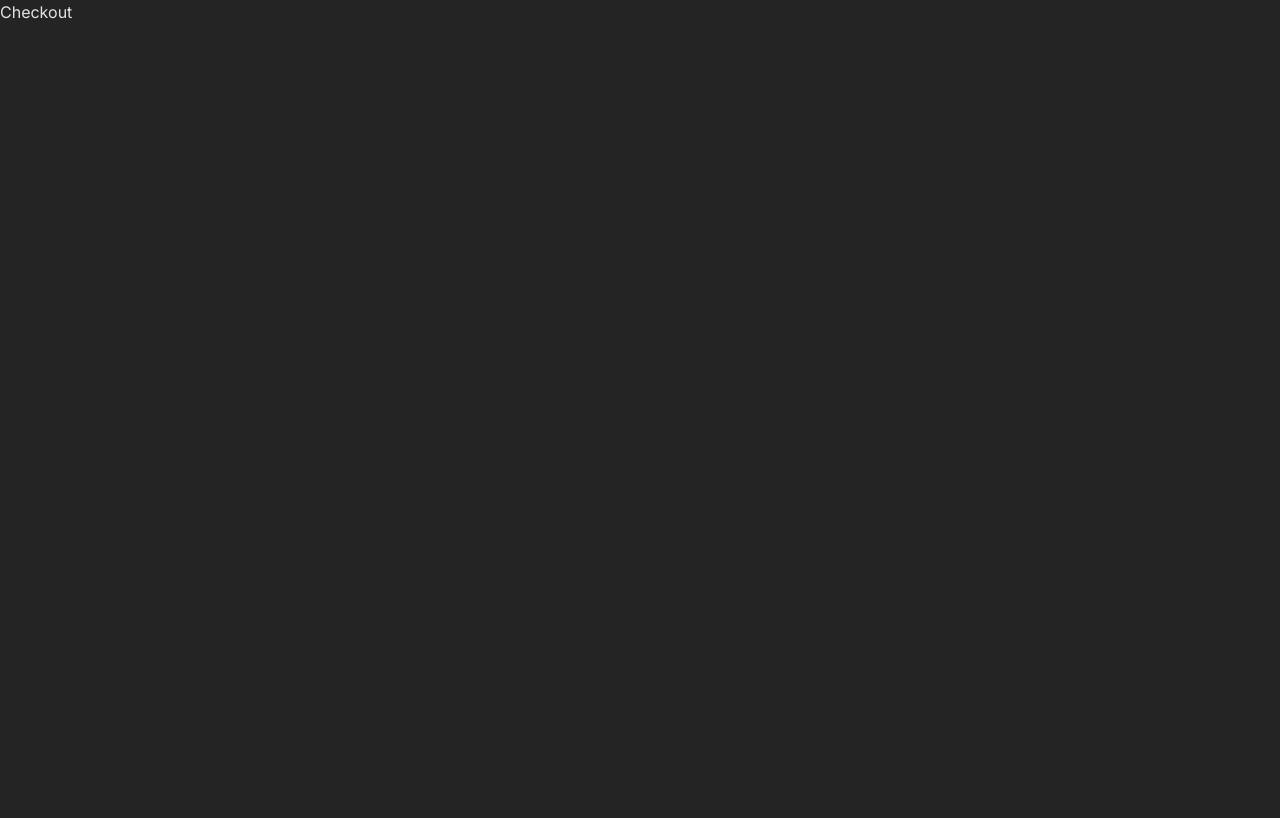
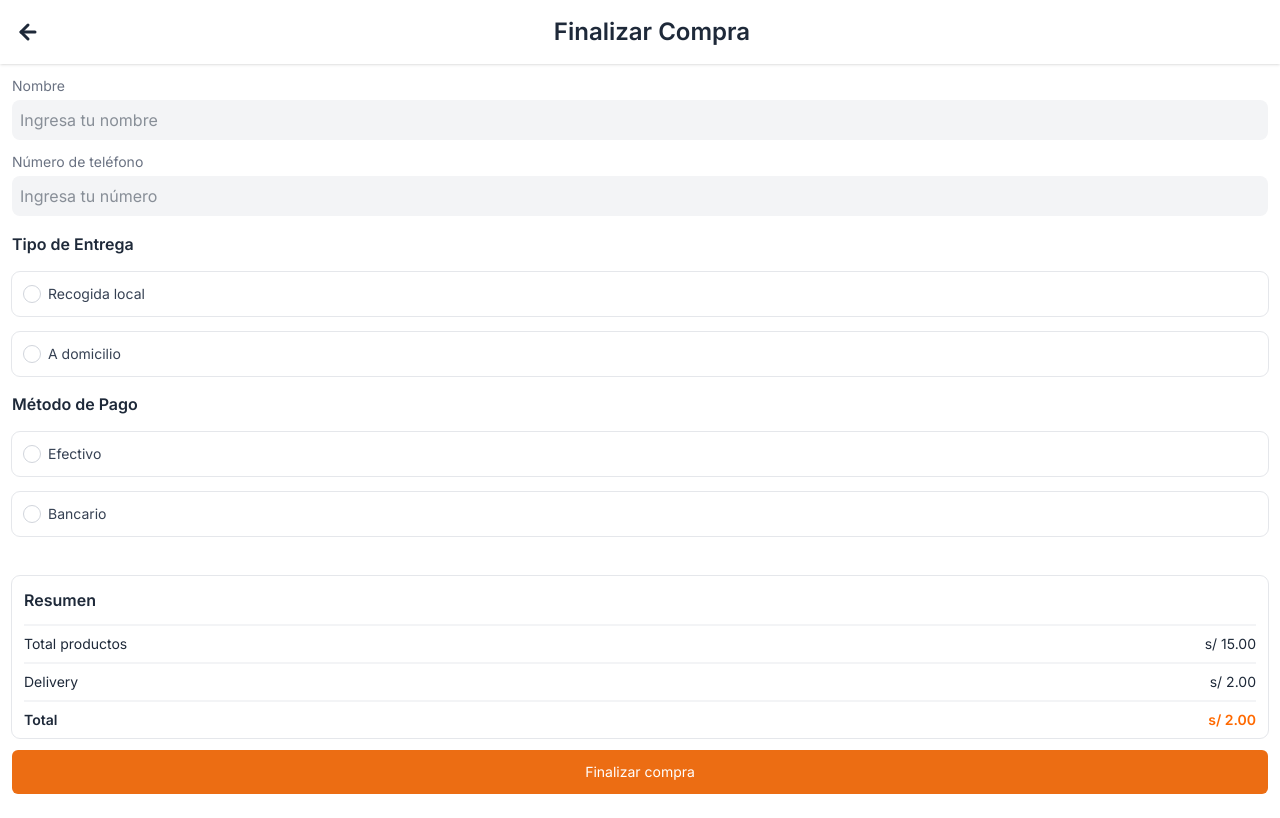
Before and after one commit to juanRCoder/QuickMini-ecom-app, a React (Vite) app: page /checkout in a window 1280 px wide. Built offline with nearby package versions, Linux system fonts and the light colour scheme.

Commit message:
feat: implement checkout page

```diff
--- a/src/components/CartItem.tsx
+++ b/src/components/CartItem.tsx
@@ -8,20 +8,20 @@ type CartItem = {
 
 export const CartItem = ({ image, name, price }: CartItem) => {
   return (
-    <div className="flex gap-3">
+    <div className="flex gap-3 items-start">
       <div className="flex justify-center items-center rounded-xl">
-        <img src={image} className="object-contain w-24 h-24 rounded-xl outline-1 outline-[#F3F4F6]" />
+        <img src={image} className="object-contain w-24 h-24 rounded-xl outline-1 outline-gray-200" />
       </div>
-      <div className="flex flex-col justify-between flex-1 gap-3">
+      <div className="flex flex-col justify-between flex-1">
         <div className="relative">
           <p className="font-semibold">{name}</p>
-          <p className="text-[#B7BAC0]">${price.toFixed(2)}</p>
-          <Trash2 color="#9095A0" className="absolute top-0 right-2" />
+          <p className="text-gray-500">${price.toFixed(2)}</p>
+          <Trash2 color="#9095A0" className="absolute top-2 right-2" />
         </div>
-        <div className="ml-auto flex items-center bg-[#F3F4F6] p-1.5 rounded-full">
-          <Minus size={32} className="bg-white rounded-full p-1.5 cursor-pointer" />
+        <div className="ml-auto flex items-center bg-gray-100 p-1 rounded-xl">
+          <Minus size={28} className="bg-white rounded-lg p-1 cursor-pointer" />
           <span className="px-2 font-semibold w-10 text-center">1</span>
-          <Plus size={32} color="#EC6D13" className="bg-white rounded-full p-1.5 cursor-pointer" />
+          <Plus size={28} color="#EC6D13" className="bg-white rounded-lg p-1 cursor-pointer" />
         </div>
       </div>
     </div>
--- a/src/pages/Cart.tsx
+++ b/src/pages/Cart.tsx
@@ -8,23 +8,27 @@ const Cart = () => {
 
   const subTotal = productCards.reduce((acc, p) => acc + p.price, 0);
   return (
-    <section className="max-w-7xl mx-auto outline-1 bg-white text-gray-800 min-h-screen flex flex-col px-3">
-      <div className='flex items-center justify-between p-4'>
+    <section className="relative max-w-7xl mx-auto outline-1 bg-white text-gray-800 min-h-screen flex flex-col">
+      {/* HEADER */}
+      <div className='flex items-center justify-between p-4 shadow-sm'>
         <ArrowLeft onClick={() => navigate('/')} strokeWidth={3} className='cursor-pointer' />
         <h2 className="text-2xl text-center flex-1 font-semibold">Carrito</h2>
       </div>
-      <div className='py-4 flex flex-col gap-6 flex-1'>
+      {/* CONTENT */}
+      <div className='py-4 px-3 flex flex-col gap-6 flex-1'>
         {productCards.map((p, i) => (
           <CartItem key={i} image={p.image} name={p.name} price={p.price} />
         ))}
       </div>
-      <div className="flex justify-between border-t-2 border-t-[#F3F4F6] pt-2 pb-6">
+      <div className="flex justify-between border-t-2 border-t-[#F3F4F6] pt-2 pb-6 px-3">
         <p>Subtotal</p>
         <p className="font-semibold">S/ {subTotal.toFixed(2)}</p>
       </div>
-      <button onClick={() => navigate('/checkout')} className="cursor-pointer bg-[#EC6D13] text-white mb-4 py-3 px-3 rounded-md text-sm w-full">
-        Pagar
-      </button>
+      <div className="px-3">
+        <button onClick={() => navigate('/checkout')} className="cursor-pointer bg-[#EC6D13] text-white mb-4 py-3 px-3 rounded-md text-sm w-full">
+          Pagar
+        </button>
+      </div>
     </section>
   )
 }
--- a/src/pages/Checkout.tsx
+++ b/src/pages/Checkout.tsx
@@ -1,8 +1,111 @@
-
+import { ArrowLeft } from "lucide-react";
+import { useNavigate } from "react-router-dom";
 
 const Checkout = () => {
+  const navigate = useNavigate()
+
   return (
-    <div>Checkout</div>
+    <section className="relative max-w-7xl mx-auto outline-1 bg-white text-gray-800 min-h-screen flex flex-col">
+      {/* HEADER */}
+      <div className='flex items-center justify-between p-4 shadow-sm'>
+        <ArrowLeft onClick={() => navigate('/cart')} strokeWidth={3} className='cursor-pointer' />
+        <h2 className="text-2xl text-center flex-1 font-semibold">Finalizar Compra</h2>
+      </div>
+      {/* CONTENT */}
+      <section className="flex flex-col gap-1 px-3 pt-3 gap-3">
+        <div className='flex gap-1 rounded-xl flex flex-col'>
+          <label htmlFor="name" className="text-gray-500 text-sm">Nombre</label>
+          <input
+            id="name"
+            type="text"
+            placeholder="Ingresa tu nombre"
+            className='w-full outline-none border-none bg-gray-100 p-2 rounded-lg'
+          />
+        </div>
+        <div className='flex gap-1 rounded-xl flex flex-col'>
+          <label htmlFor="phone" className="text-gray-500 text-sm">Número de teléfono</label>
+          <input
+            id="phone"
+            type="text"
+            placeholder="Ingresa tu número"
+            className='w-full outline-none border-none bg-gray-100 p-2 rounded-lg'
+          />
+        </div>
+      </section>
+      {/* DELIVERY TYPE */}
+      <section className="px-3">
+        <h3 className="font-semibold my-4">Tipo de Entrega</h3>
+        <div className="flex flex-col gap-4">
+          <label className="flex items-center gap-2 cursor-pointer outline outline-gray-200 p-3 rounded-lg
+          has-[input:checked]:outline-[#EC6D13] has-[input:checked]:outline-2">
+            <input type="radio" name="delivery" value="local" className="hidden peer" />
+            <span className="w-4 h-4 outline-1 outline-gray-300 rounded-full grid place-items-center
+            peer-checked:bg-[#EC6D13] peer-checked:[&>span]:bg-white peer-checked:outline-none
+          ">
+              <span className="w-2 h-2 rounded-full" />
+            </span>
+            <span className="text-sm text-gray-700">Recogida local</span>
+          </label>
+          <label className="flex items-center gap-2 cursor-pointer outline outline-gray-200 p-3 rounded-lg
+          has-[input:checked]:outline-[#EC6D13] has-[input:checked]:outline-2">
+            <input type="radio" name="delivery" value="delivery" className="hidden peer" />
+            <span className="w-4 h-4 outline-1 outline-gray-300 rounded-full grid place-items-center
+            peer-checked:bg-[#EC6D13] peer-checked:[&>span]:bg-white peer-checked:outline-none
+          ">
+              <span className="w-2 h-2 rounded-full" />
+            </span>
+            <span className="text-sm text-gray-700">A domicilio</span>
+          </label>
+        </div>
+      </section>
+      {/* PAYMENT METHOD */}
+      <section className="px-3">
+        <h3 className="font-semibold my-4">Método de Pago</h3>
+        <div className="flex flex-col gap-4">
+          <label className="flex items-center gap-2 cursor-pointer outline outline-gray-200 p-3 rounded-lg
+          has-[input:checked]:outline-[#EC6D13] has-[input:checked]:outline-2">
+            <input type="radio" name="payment" value="cash" className="hidden peer" />
+            <span className="w-4 h-4 outline-1 outline-gray-300 rounded-full grid place-items-center
+            peer-checked:bg-[#EC6D13] peer-checked:[&>span]:bg-white peer-checked:outline-none
+          ">
+              <span className="w-2 h-2 rounded-full" />
+            </span>
+            <span className="text-sm text-gray-700">Efectivo</span>
+          </label>
+          <label className="flex items-center gap-2 cursor-pointer outline outline-gray-200 p-3 rounded-lg
+          has-[input:checked]:outline-[#EC6D13] has-[input:checked]:outline-2">
+            <input type="radio" name="payment" value="credit_card" className="hidden peer" />
+            <span className="w-4 h-4 outline-1 outline-gray-300 rounded-full grid place-items-center
+            peer-checked:bg-[#EC6D13] peer-checked:[&>span]:bg-white peer-checked:outline-none
+          ">
+              <span className="w-2 h-2 rounded-full" />
+            </span>
+            <span className="text-sm text-gray-700">Bancario</span>
+          </label>
+        </div>
+      </section>
+      {/* RESUMEN */}
+      <div className="outline-1 outline-gray-200 m-3 mt-10 rounded-lg">
+        <h3 className="font-semibold p-3">Resumen</h3>
+        <div className="flex justify-between border-t-2 border-t-[#F3F4F6] py-2 mx-3 text-sm">
+          <p>Total productos</p>
+          <p>s/ 15.00</p>
+        </div>
+        <div className="flex justify-between border-t-2 border-t-[#F3F4F6] py-2 mx-3 text-sm">
+          <p>Delivery</p>
+          <p>s/ 2.00</p>
+        </div>
+        <div className="flex justify-between border-t-2 border-t-[#F3F4F6] py-2 mx-3 text-sm font-semibold">
+          <p className="">Total</p>
+          <p className="text-orange-500">s/ 2.00</p>
+        </div>
+      </div>
+      <div className="px-3">
+        <button className="cursor-pointer bg-[#EC6D13] text-white py-3 rounded-md text-sm w-full px-3 mb-6">
+          Finalizar compra
+        </button>
+      </div>
+    </section>
   )
 }
 
--- a/src/pages/Products.tsx
+++ b/src/pages/Products.tsx
@@ -8,12 +8,14 @@ const Products = () => {
 
   return (
     <section className="relative max-w-7xl mx-auto outline-1 bg-white text-gray-800 min-h-screen flex flex-col">
+      {/* HEADER */}
       <div className='flex items-center justify-between p-4 shadow-sm'>
         <h2 className="text-2xl text-center flex-1 font-semibold">EasyShop</h2>
         <ShoppingCart onClick={() => navigate('/cart')} className='absolute right-4 cursor-pointer' />
       </div>
+      {/* CONTENT */}
       <div className='py-4 px-3'>
-        <div className='flex gap-2 bg-[#f9fafb] rounded-xl p-3'>
+        <div className='flex gap-2 bg-gray-100 rounded-xl p-3'>
           <Search color='#767D8A' />
           <input
             type='text'
@@ -24,10 +26,10 @@ const Products = () => {
       </div>
       <div className="flex gap-3 pb-4 px-3 overflow-x-auto">
         <span className="cursor-pointer bg-[#EC6D13] text-white py-1.5 px-3 rounded-4xl">Todos</span>
-        <span className="cursor-pointer bg-[#F3F4F6] text-[#414A56] py-1.5 px-3 rounded-4xl">Bebidas</span>
-        <span className="cursor-pointer bg-[#F3F4F6] text-[#414A56] py-1.5 px-3 rounded-4xl">Snacks</span>
+        <span className="cursor-pointer bg-gray-100 text-[#414A56] py-1.5 px-3 rounded-4xl">Bebidas</span>
+        <span className="cursor-pointer bg-gray-100 text-[#414A56] py-1.5 px-3 rounded-4xl">Snacks</span>
       </div>
-      <div className="bg-[#f9fafb] flex-1 overflow-auto p-3">
+      <div className="bg-gray-100 flex-1 overflow-auto p-3">
         <div className='grid grid-cols-2 sm:grid-cols-4 md:grid-cols-5 lg:grid-cols-6 gap-4'>
           {productCards.map((p, i) => (
             <CardProduct key={i} image={p.image} name={p.name} price={p.price} />
--- /dev/null
+++ b/src/pages/Voucher.tsx
@@ -0,0 +1,8 @@
+
+const Voucher = () => {
+  return (
+    <div>Voucher</div>
+  )
+}
+
+export default Voucher;
--- a/src/routes/route.tsx
+++ b/src/routes/route.tsx
@@ -1,13 +1,14 @@
 import { createBrowserRouter } from "react-router-dom";
 import { lazy } from "react";
-
 
 const Products = lazy(() => import('@/pages/Products'));
 const Cart = lazy(() => import('@/pages/Cart'));
 const Checkout = lazy(() => import('@/pages/Checkout'));
+const Voucher = lazy(() => import('@/pages/Voucher'))
 
 export const mainRouter = createBrowserRouter([
   { path: "/", element: <Products /> },
   { path: "/cart", element: <Cart /> },
-  { path: "/checkout", element: <Checkout /> }
+  { path: "/checkout", element: <Checkout /> },
+  { path: "/voucher", element: <Voucher />}
 ])
```
